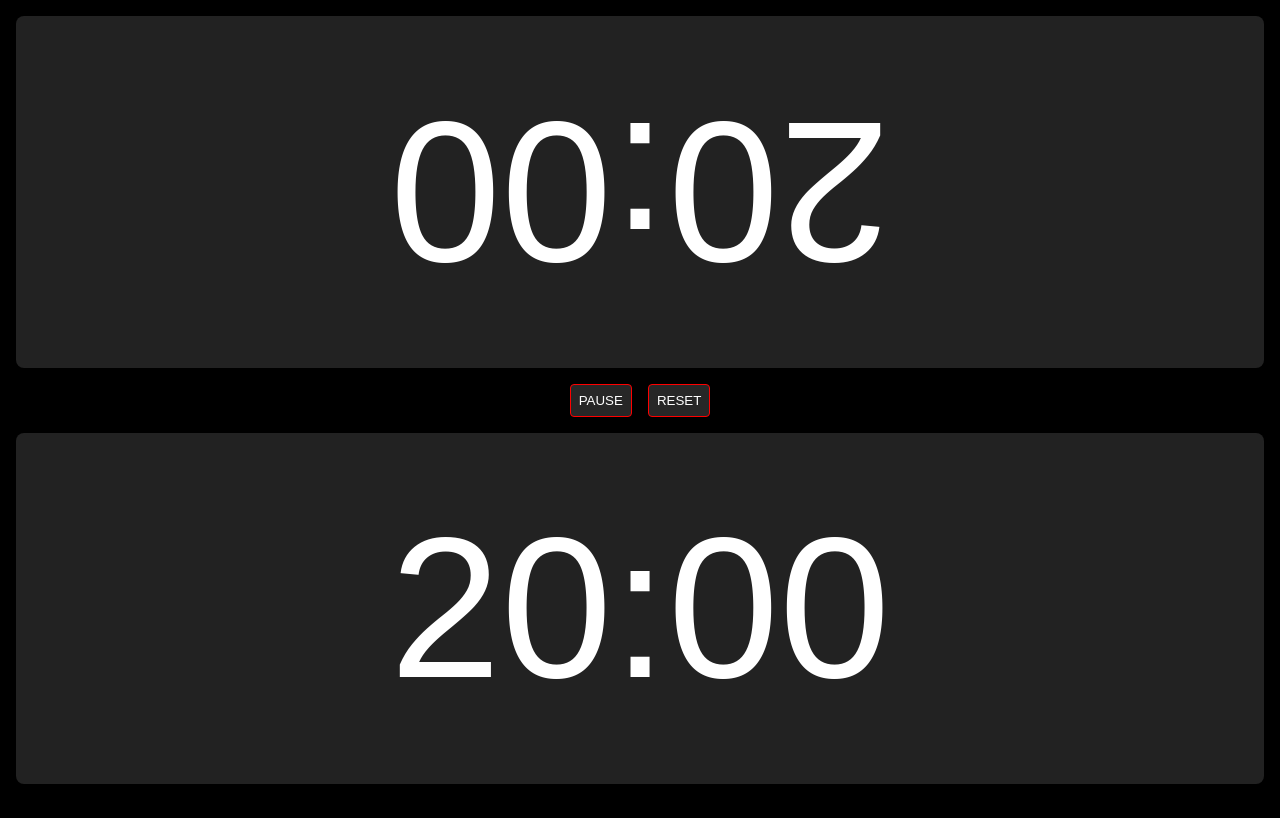
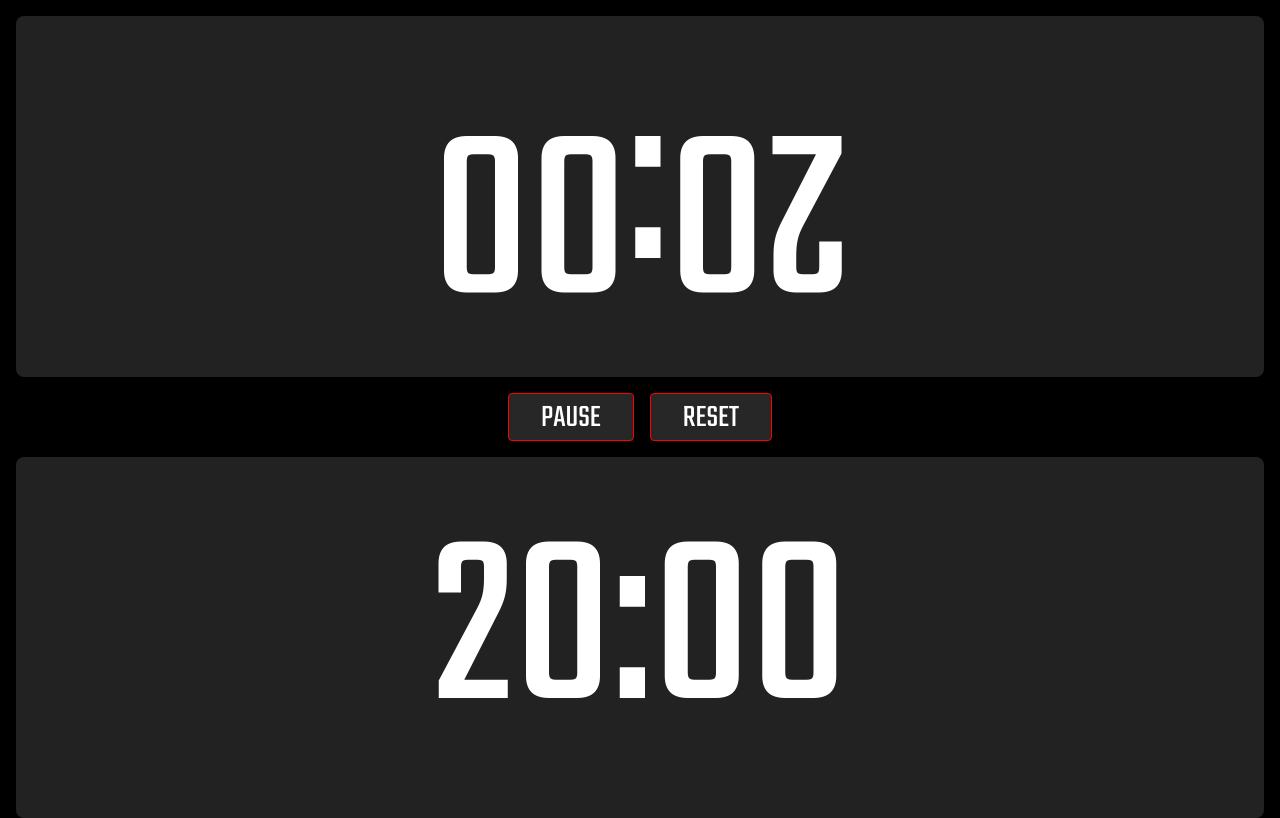
Before and after one commit to webdivisionhq/blokus-timer, a React app: page / in a window 1280 px wide. Built offline with nearby package versions, Linux system fonts and the light colour scheme.

Commit message:
adjust fonts

```diff
--- a/public/index.html
+++ b/public/index.html
@@ -24,7 +24,7 @@
     -->
     <title>React App</title>
     <link href="https://fonts.googleapis.com/css?family=Lato:400,700,900" rel="stylesheet">
-    <link href="https://fonts.googleapis.com/css?family=Orbitron:400,700" rel="stylesheet">
+    <link href="https://fonts.googleapis.com/css?family=Teko" rel="stylesheet">
   </head>
   <body>
     <noscript>You need to enable JavaScript to run this app.</noscript>
--- a/src/components/App.css
+++ b/src/components/App.css
@@ -10,9 +10,30 @@
 }
 
 .controls button {
+    font-size: 20px;
+    height: calc(var(--grid) * 4);
+    line-height: calc(var(--grid) * 4);
     border: 1px solid red;
     background: #272727;
-    padding: var(--grid);
+    padding: 0 calc(var(--grid) * 1.5);
     border-radius: calc(var(--grid) / 2);
     margin: 0 var(--grid);
 }
+
+@media (min-width: 350px) {
+    .controls button {
+        padding: 0 calc(var(--grid) * 2);
+        font-size: 24px;
+        height: calc(var(--grid) * 4.5);
+        line-height: calc(var(--grid) * 4.5);
+    }
+}
+
+@media (min-width: 700px) {
+    .controls button {
+        padding: 0 calc(var(--grid) * 4);
+        font-size: 32px;
+        height: calc(var(--grid) * 6);
+        line-height: calc(var(--grid) * 6);
+    }
+}
--- a/src/components/Timer.css
+++ b/src/components/Timer.css
@@ -5,8 +5,20 @@
     display: grid;
     text-align: center;
     align-content: center;
-    font-size: 200px;
+    font-size: 150px;
     cursor: pointer;
+}
+
+@media (min-width: 400px) {
+    .timer {
+        font-size: 200px;
+    }
+}
+
+@media (min-width: 1024px) {
+    .timer {
+        font-size: 250px;
+    }
 }
 
 .timer--active {
--- a/src/index.css
+++ b/src/index.css
@@ -8,10 +8,14 @@ body {
     color: #ffffff;
     margin: 0;
     padding: 0;
-    font-family: 'Lato', -apple-system, BlinkMacSystemFont, "Segoe UI", "Roboto", "Oxygen", "Ubuntu", "Cantarell",
+    font-family: 'Teko', -apple-system, BlinkMacSystemFont, "Segoe UI", "Roboto", "Oxygen", "Ubuntu", "Cantarell",
         "Fira Sans", "Droid Sans", "Helvetica Neue", sans-serif;
     -webkit-font-smoothing: antialiased;
     -moz-osx-font-smoothing: grayscale;
+}
+
+* {
+    font-family: inherit;
 }
 
 button {
```
